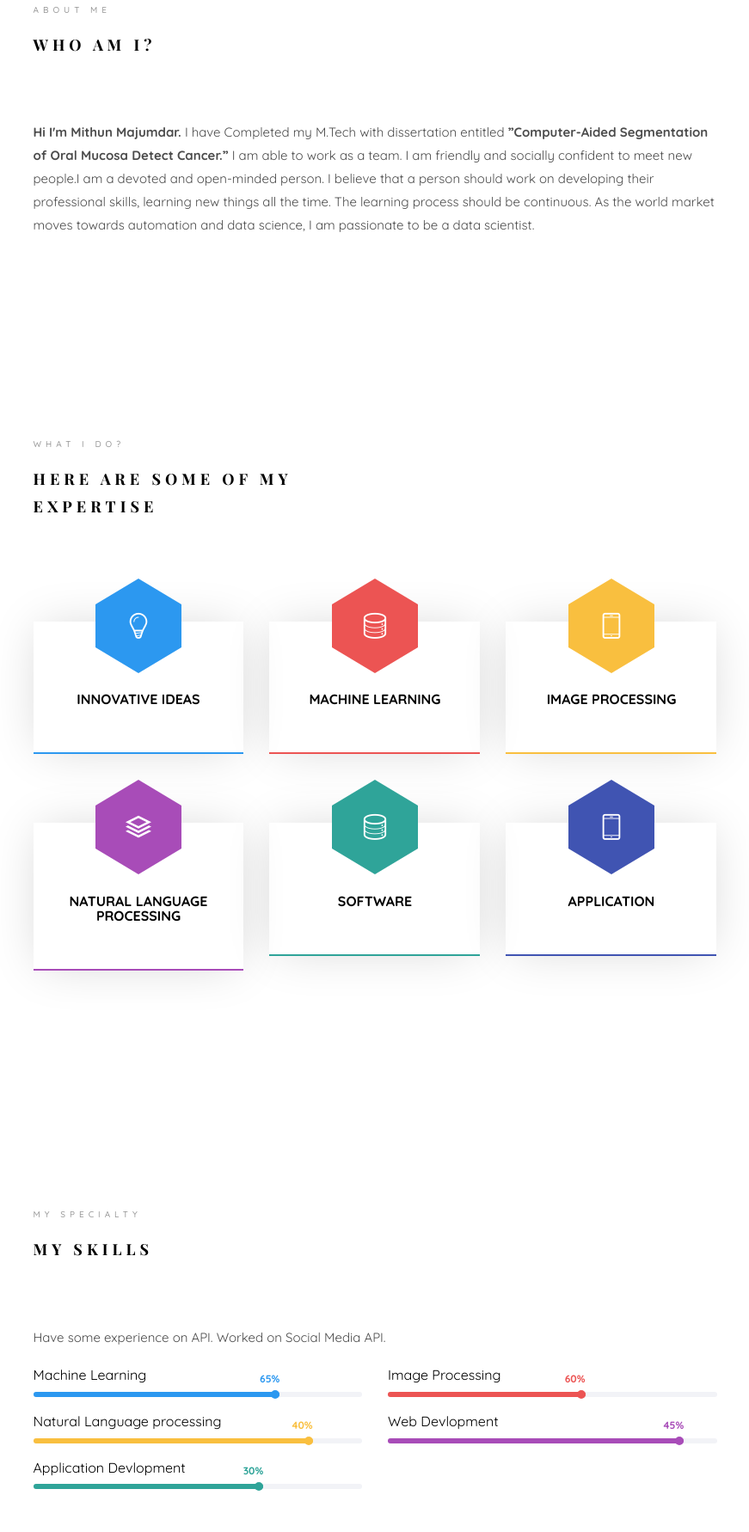
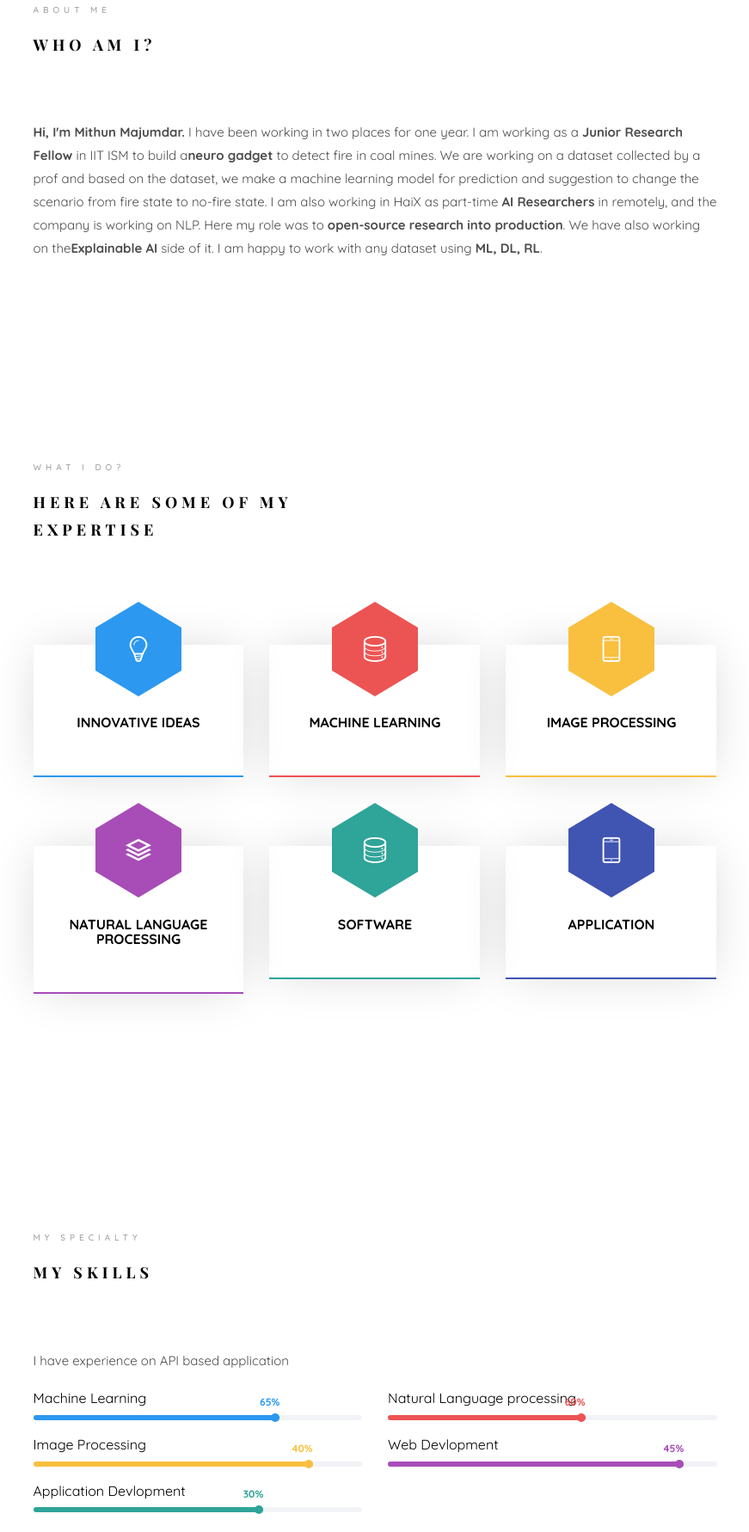
Before and after one commit to mithun40/me, a plain HTML site: page index.html in a window 1280 px wide. Shown: the part 1007-2789 px from the top of the page at 86% size, without its empty margins (354-1225 px from the left). Drawn offline with nearby package versions, Linux system fonts and the light colour scheme; files whose address does not match are found by name; a web font is replaced by a local one.

Commit message:
Small Update about changing few sentence

```diff
--- a/index.html
+++ b/index.html
@@ -120,7 +120,7 @@ Copyright &copy;<script>document.write(new Date().getFullYear());</script> All r
 									<div class="about-desc">
 										<span class="heading-meta">About Me</span>
 										<h2 class="colorlib-heading">Who Am I?</h2>
-										<p><strong>Hi I'm Mithun Majumdar.</strong> I have Completed my M.Tech with dissertation entitled <strong>”Computer-Aided Segmentation of Oral Mucosa Detect Cancer.”</strong>  I am able to work as a team. I am friendly and socially confident to meet new people.I am a devoted and open-minded person. I believe that a person should work on developing their professional skills, learning new things all the time. The learning process should be continuous. As the world market moves towards automation and data science, I am passionate to be a data scientist.</p>
+										<p><strong>Hi, I'm Mithun Majumdar.</strong> I have been working in two places for one year. I am working as a <strong>Junior Research Fellow</strong>  in IIT ISM to build a<strong>neuro gadget</strong> to detect fire in coal mines. We are working on a dataset collected by a prof and based on the dataset, we make a machine learning model for prediction and suggestion to change the scenario from fire state to no-fire state. I am also working in HaiX as part-time <strong> AI Researchers</strong> in remotely, and the company is working on NLP. Here my role was to <strong> open-source research into production</strong>. We have also working on the<strong>Explainable AI</strong> side of it. I am happy to work with any dataset using <strong> ML, DL, RL</strong>.</p>
 									</div>
 								</div>
 							</div>
@@ -214,7 +214,7 @@ Copyright &copy;<script>document.write(new Date().getFullYear());</script> All r
 					</div>
 					<div class="row">
 						<div class="col-md-12 animate-box" data-animate-effect="fadeInLeft">
-							<p> Have some experience on API. Worked on Social Media API.</p>
+							<p>I have experience on API based application</p>
 						</div>
 						<div class="col-md-6 animate-box" data-animate-effect="fadeInLeft">
 							<div class="progress-wrap">
@@ -229,7 +229,7 @@ Copyright &copy;<script>document.write(new Date().getFullYear());</script> All r
 						</div>
 						<div class="col-md-6 animate-box" data-animate-effect="fadeInRight">
 							<div class="progress-wrap">
-								<h3>Image Processing</h3>
+								<h3>Natural Language processing</h3>
 								<div class="progress">
 								 	<div class="progress-bar color-2" role="progressbar" aria-valuenow="60"
 								  	aria-valuemin="0" aria-valuemax="100" style="width:60%">
@@ -240,7 +240,7 @@ Copyright &copy;<script>document.write(new Date().getFullYear());</script> All r
 						</div>
 						<div class="col-md-6 animate-box" data-animate-effect="fadeInLeft">
 							<div class="progress-wrap">
-								<h3>Natural Language processing</h3>
+								<h3> Image Processing</h3>
 								<div class="progress">
 								 	<div class="progress-bar color-3" role="progressbar" aria-valuenow="85"
 								  	aria-valuemin="0" aria-valuemax="100" style="width:85%">
@@ -389,7 +389,7 @@ Copyright &copy;<script>document.write(new Date().getFullYear());</script> All r
 					                  <i class="icon-pen2"></i>
 					               </div>
 					               <div class="timeline-label">
-					               	<h2><a href="#">AI intern at HAIX, UK</a> <span>June, 2021-Till Now</span></h2>
+					               	<h2><a href="#">AI Resecher at HAIX, UK</a> <span>June, 2021-Till Now</span></h2>
 					                  <p>I have worked as a Backend Engineer and Deployed solutions for extracting data from social media. Labeling Data and Training the model is also done under this Internship.</p>
 					               </div>
 					            </div>
```
